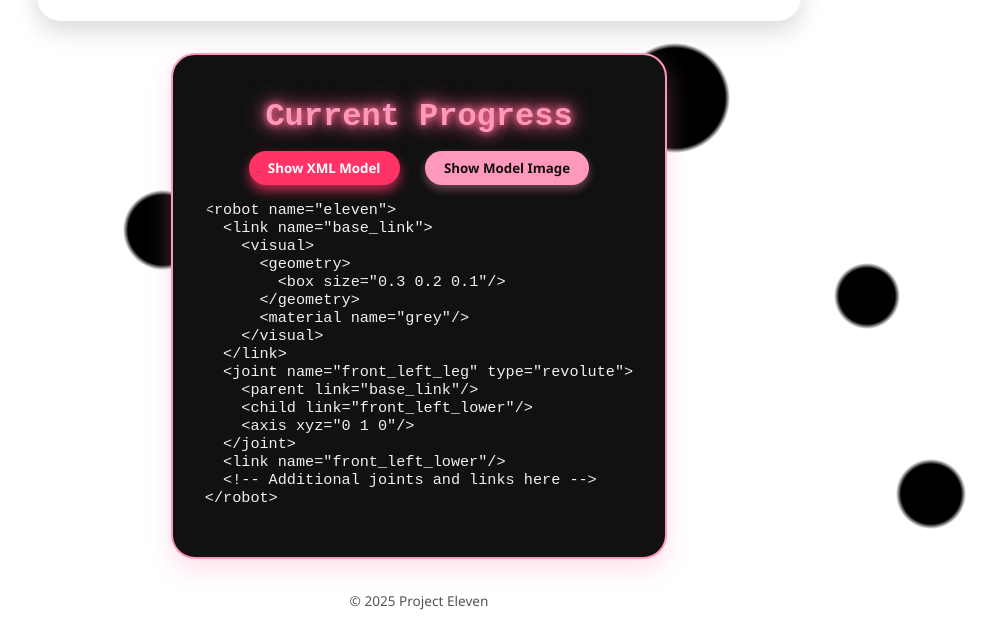
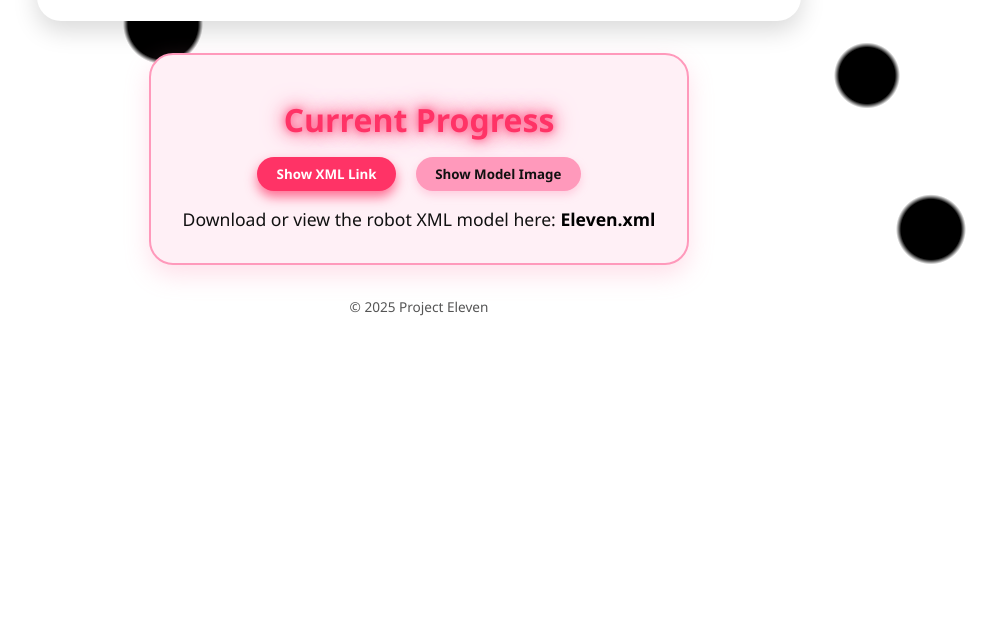
Before and after one commit to Sjschhabra/project-eleven.github.io, a plain HTML site: page index.html in a window 1280 px wide. Shown: the part 694-1320 px from the top of the page, without its empty margins (221-1218 px from the left). After the commit the page ends 1026 px from the top, so only its background shows below. Drawn offline with Linux system fonts and the light colour scheme.

Commit message:
Update index.html

```diff
--- a/index.html
+++ b/index.html
@@ -93,27 +93,24 @@
       color: #ff99bb;
     }
 
-    /* New section styling */
+    /* Current Progress Section */
     section#current-progress {
-      font-family: 'Courier New', Courier, monospace;
-      text-align: left;
-      background: #111;
-      color: #f0f0f0;
-      font-size: 0.95rem;
-      box-shadow: 0 10px 25px rgba(255, 153, 187, 0.3);
+      font-family: 'Segoe UI', Tahoma, Geneva, Verdana, sans-serif;
+      text-align: center;
+      background: #fff0f6;
       border: 2px solid #ff99bb;
       border-radius: 1.5rem;
       padding: 1rem 2rem 2rem;
+      box-shadow: 0 10px 25px rgba(255, 153, 187, 0.3);
     }
 
     section#current-progress h2 {
       font-size: 2rem;
       font-weight: 900;
-      color: #ff99bb;
+      color: #ff3366;
       margin-bottom: 1rem;
       text-shadow: 1px 1px 5px rgba(255, 153, 187, 0.7);
       animation: glow 2s ease-in-out infinite alternate;
-      text-align: center;
     }
 
     @keyframes glow {
@@ -151,16 +148,14 @@
       box-shadow: 0 6px 12px rgba(255, 51, 102, 0.7);
     }
 
-    pre {
-      white-space: pre-wrap;
-      overflow-x: auto;
-      max-height: 350px;
-      margin: 0;
+    #link-content {
+      font-size: 1.1rem;
+      margin-top: 1rem;
     }
 
-    #xml-content, #image-content {
+    #image-content {
       display: none;
-      border-radius: 1rem;
+      margin-top: 1rem;
     }
 
     #image-content img {
@@ -168,11 +163,13 @@
       border-radius: 1rem;
       max-height: 350px;
       object-fit: contain;
+      max-width: 100%;
     }
   </style>
 </head>
 <body>
   <header>Project 11</header>
+
   <main>
     <p>Welcome to <strong>Project Eleven</strong>, a cutting-edge robotic quadruped inspired by natural locomotion. Built using reinforcement learning and MuJoCo simulations, Eleven learns to walk, balance, and adapt just like real-world animals.</p>
     <p>Our mission is to explore advanced robotics, control systems, and artificial intelligence through realistic and dynamic robot design.</p>
@@ -183,29 +180,16 @@
     <h2>Current Progress</h2>
 
     <div class="toggle-buttons">
-      <button id="show-xml" class="active">Show XML Model</button>
+      <button id="show-link" class="active">Show XML Link</button>
       <button id="show-image">Show Model Image</button>
     </div>
 
-    <pre id="xml-content" style="display: block;">
-&lt;robot name="eleven"&gt;
-  &lt;link name="base_link"&gt;
-    &lt;visual&gt;
-      &lt;geometry&gt;
-        &lt;box size="0.3 0.2 0.1"/&gt;
-      &lt;/geometry&gt;
-      &lt;material name="grey"/&gt;
-    &lt;/visual&gt;
-  &lt;/link&gt;
-  &lt;joint name="front_left_leg" type="revolute"&gt;
-    &lt;parent link="base_link"/&gt;
-    &lt;child link="front_left_lower"/&gt;
-    &lt;axis xyz="0 1 0"/&gt;
-  &lt;/joint&gt;
-  &lt;link name="front_left_lower"/&gt;
-  &lt;!-- Additional joints and links here --&gt;
-&lt;/robot&gt;
-    </pre>
+    <div id="link-content">
+      Download or view the robot XML model here:
+      <a href="https://github.com/Sjschhabra/project-eleven.github.io/tree/main/files/Eleven.xml" target="_blank" rel="noopener noreferrer">
+        Eleven.xml
+      </a>
+    </div>
 
     <div id="image-content">
       <img src="https://raw.githubusercontent.com/Sjschhabra/project-eleven.github.io/refs/heads/main/img/Eleven_protoype_xml.png" alt="Robot XML Model Image" />
@@ -215,23 +199,23 @@
   <footer>© 2025 Project Eleven</footer>
 
   <script>
-    const showXmlBtn = document.getElementById('show-xml');
+    const showLinkBtn = document.getElementById('show-link');
     const showImageBtn = document.getElementById('show-image');
-    const xmlContent = document.getElementById('xml-content');
+    const linkContent = document.getElementById('link-content');
     const imageContent = document.getElementById('image-content');
 
-    showXmlBtn.addEventListener('click', () => {
-      xmlContent.style.display = 'block';
+    showLinkBtn.addEventListener('click', () => {
+      linkContent.style.display = 'block';
       imageContent.style.display = 'none';
-      showXmlBtn.classList.add('active');
+      showLinkBtn.classList.add('active');
       showImageBtn.classList.remove('active');
     });
 
     showImageBtn.addEventListener('click', () => {
-      xmlContent.style.display = 'none';
+      linkContent.style.display = 'none';
       imageContent.style.display = 'block';
       showImageBtn.classList.add('active');
-      showXmlBtn.classList.remove('active');
+      showLinkBtn.classList.remove('active');
     });
   </script>
 </body>
```
